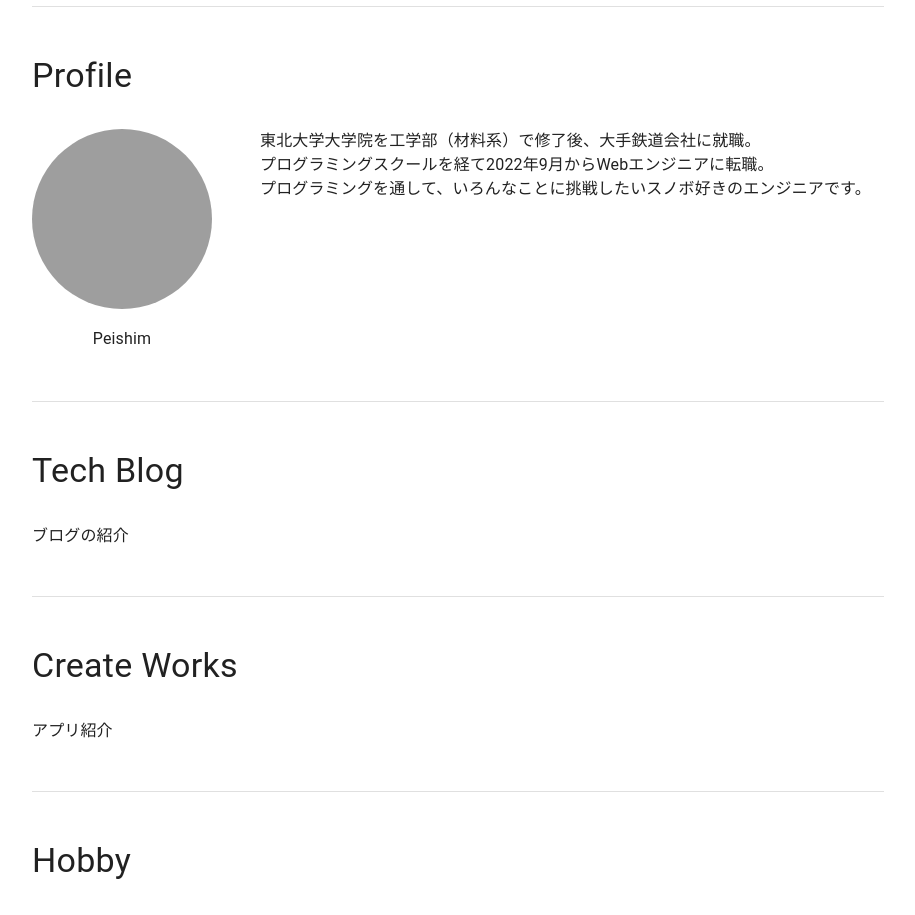
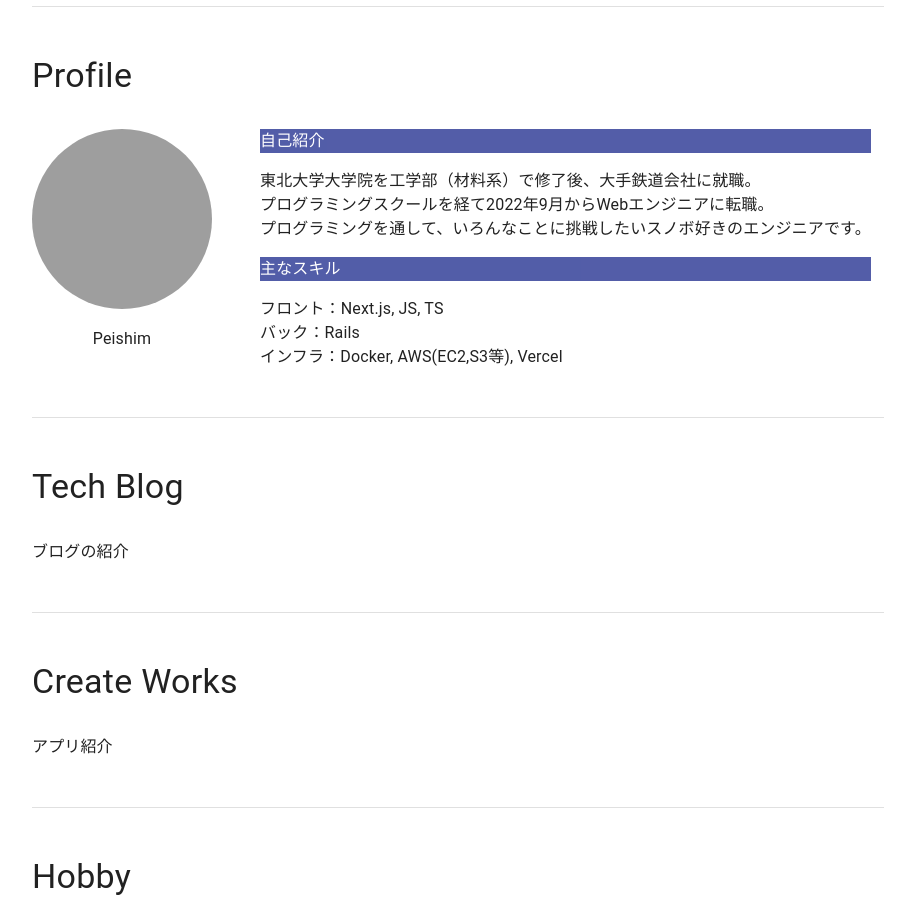
Before and after one commit to shimpei1494/pei-portfolio, a Next.js app: page / in a window 1280 px wide. Shown: the part 960-1875 px from the top of the page, without its empty margins (182-1097 px from the left). Built offline with nearby package versions, Linux system fonts and the light colour scheme; grey boxes are pictures that could not be loaded.

Commit message:
トップのプロフィール編集

```diff
--- a/pages/index.tsx
+++ b/pages/index.tsx
@@ -32,9 +32,26 @@ export default function Home() {
                   <Typography variant='subtitle1' align='center' mt={2}> Peishim </Typography>
                 </Box>
                 <Box>
-                  東北大学大学院を工学部（材料系）で修了後、大手鉄道会社に就職。<br/>
-                  プログラミングスクールを経て2022年9月からWebエンジニアに転職。<br/>
-                  プログラミングを通して、いろんなことに挑戦したいスノボ好きのエンジニアです。
+                  <Box sx={{backgroundColor: '#283593', opacity: 0.8,}} mb={2}>
+                    <Typography color={'white'}>
+                      自己紹介
+                    </Typography>
+                  </Box>
+                  <Typography>
+                    東北大学大学院を工学部（材料系）で修了後、大手鉄道会社に就職。<br/>
+                    プログラミングスクールを経て2022年9月からWebエンジニアに転職。<br/>
+                    プログラミングを通して、いろんなことに挑戦したいスノボ好きのエンジニアです。
+                  </Typography>
+                  <Box sx={{backgroundColor: '#283593', opacity: 0.8,}} my={2}>
+                    <Typography color={'white'}>
+                      主なスキル
+                    </Typography>
+                  </Box>
+                  <Typography>
+                    フロント：Next.js, JS, TS<br/>
+                    バック：Rails<br/>
+                    インフラ：Docker, AWS(EC2,S3等), Vercel
+                  </Typography>
                 </Box>
               </Stack>
             </Box>
```
